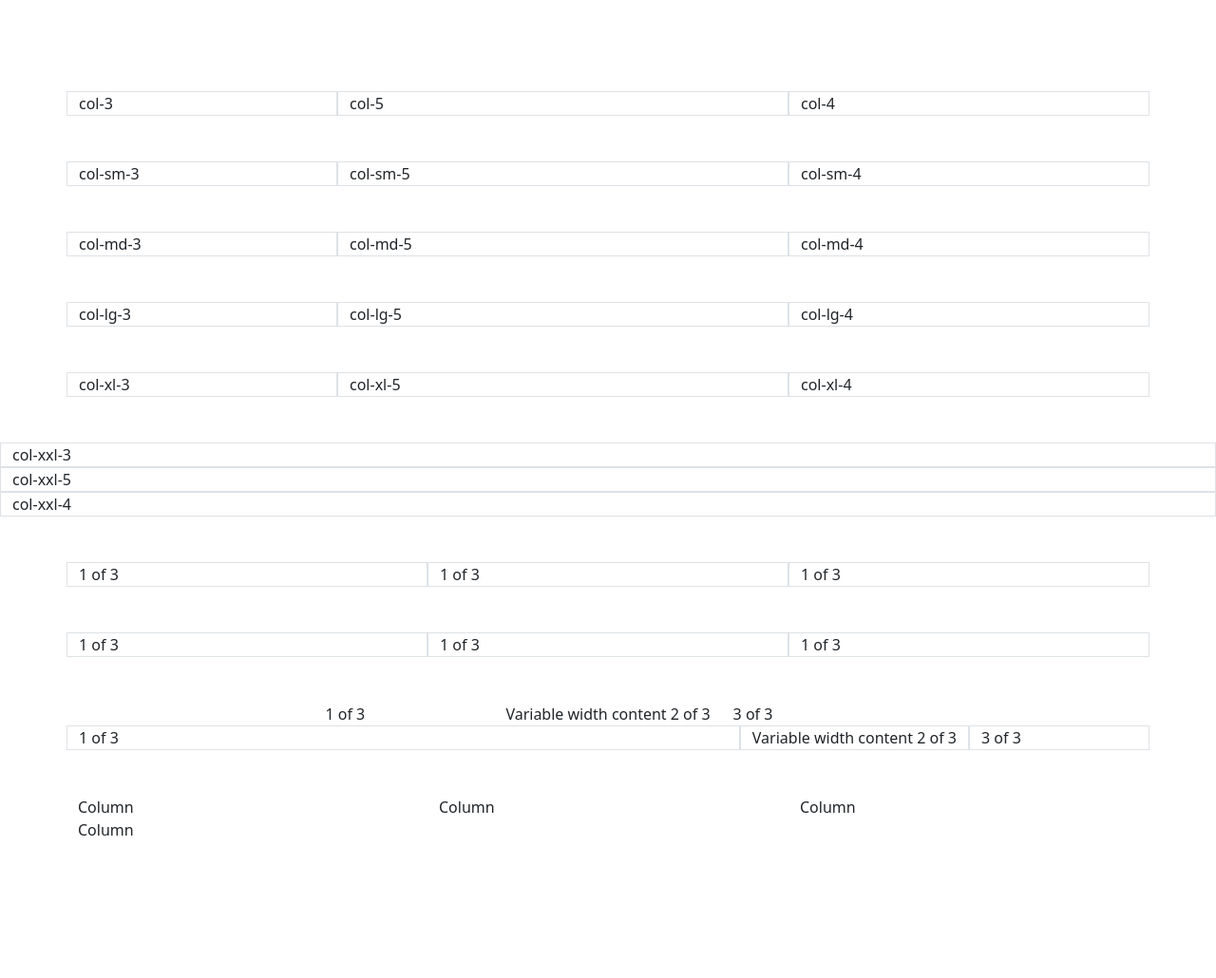
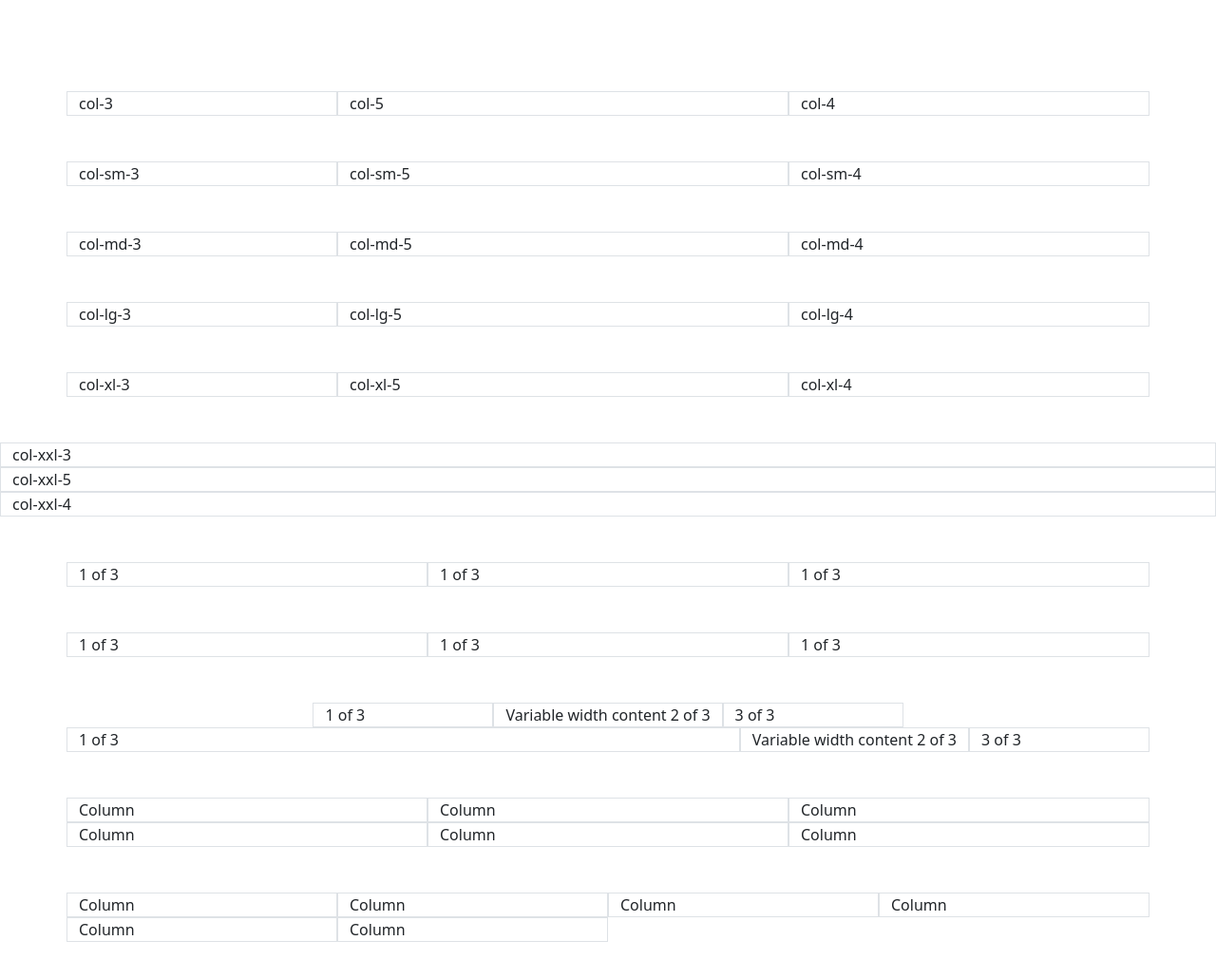
Before and after one commit to horatiu-cod/bootstrap5, a website: page grid/index.html in a window 1280 px wide. Shown: the whole page at 95% size. Before the commit the page ends 934 px from the top, so only its background shows below. Drawn offline with nearby package versions, Linux system fonts and the light colour scheme.

Commit message:
Add Grid

```diff
--- a/grid/index.html
+++ b/grid/index.html
@@ -96,9 +96,9 @@
     <!-- col*-auto -->
     <div class="container-lg my-5">
       <div class="row justify-content-md-center">
-        <div class="col col-lg-2">1 of 3</div>
-        <div class="col-md-auto">Variable width content 2 of 3</div>
-        <div class="col col-lg-2">3 of 3</div>
+        <div class="col col-lg-2 border">1 of 3</div>
+        <div class="col-md-auto border">Variable width content 2 of 3</div>
+        <div class="col col-lg-2 border">3 of 3</div>
       </div>
       <div class="row">
         <div class="col border">1 of 3</div>
@@ -110,12 +110,29 @@
     <!-- row-cols#-->
     <div class="container-lg my-5">
         <div class="row row-cols-3">
-            <div class="col">Column</div>
-            <div class="col">Column</div>
-            <div class="col">Column</div>
-            <div class="col">Column</div>
+            <div class="col border">Column</div>
+            <div class="col border">Column</div>
+            <div class="col border">Column</div>
+            <div class="col border">Column</div>
+            <div class="col border">Column</div>
+            <div class="col border">Column</div>
           </div>
     </div>
+
+    <!-- row-cols*-#-->
+    <div class="container-lg my-5">
+        <div class="row row-cols-1 row-cols-sm-2 row-cols-md-3 row-cols-lg-4 row-cols-xxl-6">
+            <div class="col border">Column</div>
+            <div class="col border">Column</div>
+            <div class="col border">Column</div>
+            <div class="col border">Column</div>
+            <div class="col border">Column</div>
+            <div class="col border">Column</div>
+          </div>
+    </div>
+
+
+
 
     <script src="../node_modules/bootstrap/dist/js/bootstrap.bundle.js"></script>
 </body>
```
